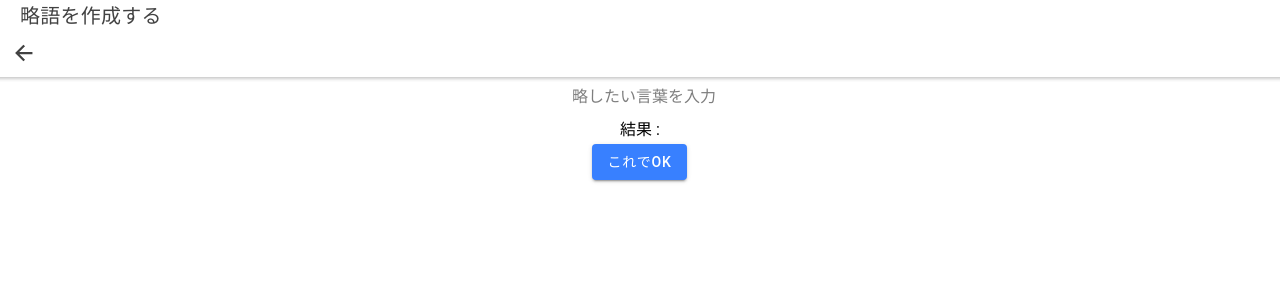
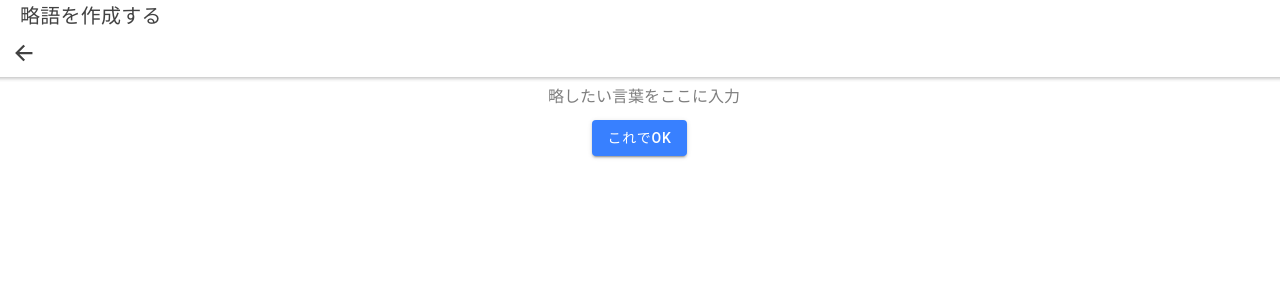
Before and after one commit to Yuta123456/word-abbreviation, a React (Create React App) app: page /create in a window 1280 px wide. Shown: the top 300 px of the page. Built offline with nearby package versions, Linux system fonts and the light colour scheme.

Commit message:
page divide

```diff
--- a/package.json
+++ b/package.json
@@ -23,6 +23,7 @@
     "react-router": "^5.1.2",
     "react-router-dom": "^5.1.2",
     "react-scripts": "3.4.0",
+    "react-share": "^4.3.1",
     "typescript": "3.8.3",
     "with": "^7.0.2"
   },
--- a/public/index.html
+++ b/public/index.html
@@ -11,7 +11,7 @@
     <meta name="viewport" content="viewport-fit=cover, width=device-width, initial-scale=1.0, minimum-scale=1.0, maximum-scale=1.0, user-scalable=no" />
     <meta name="format-detection" content="telephone=no" />
     <meta name="msapplication-tap-highlight" content="no" />
-
+    <link href="https://use.fontawesome.com/releases/v5.6.1/css/all.css" rel="stylesheet">
     <link rel="manifest" href="%PUBLIC_URL%/manifest.json" />
 
     <link rel="shortcut icon" type="image/png" href="%PUBLIC_URL%/assets/icon/favicon.png" />
--- a/src/components/CreateWord.tsx
+++ b/src/components/CreateWord.tsx
@@ -3,25 +3,31 @@ import { IonBackButton, IonButton, IonButtons, IonContent, IonHeader, IonInput,
 import Axios from 'axios';
 import LoadingComponent from './LoadingComponent';
 import { useHistory } from 'react-router-dom';
-type CreateWordPageProps = {
-    history: History
-}
+import { FacebookIcon, TwitterIcon, TwitterShareButton } from "react-share";
+import CreateWordComponent from './CreateWordComponent';
+import ResultPage from './ResultPage';
 
-const CreateWordModal: React.FC<CreateWordPageProps> = () => {
+const CreateWordModal: React.FC = () => {
     const [word, setWord] = useState("");
     const [result, setResult] = useState("");
     const [nowLoading, setNowLoading] = useState(false);
+    const [failed, setFailed] = useState(false);
     let history = useHistory();
     function sleep(msec: number) { return new Promise(resolve => setTimeout(resolve, msec)) };
     const api_url = "https://waapi-y5tash35xa-an.a.run.app/abbreviation"
-    function submitWord(submit_text: string) {
+    function submitWord() {
+        const submit_text = word
         setNowLoading(true);
         Axios.post(api_url, {
             post_text: { submit_text },
         })
             .then((response) => {
+                console.log(response);
                 setResult(response.data.result);
-                sleep(5000);
+                setNowLoading(false);
+            }).catch((ex) => {
+                setFailed(true);
+            }).then(() => {
                 setNowLoading(false);
             })
     }
@@ -29,7 +35,7 @@ const CreateWordModal: React.FC<CreateWordPageProps> = () => {
         setResult("");
         setWord("");
     }
-    function saveWord(word: string, result: string) {
+    function saveWord() {
         interface WList {
             [name: string]: string;
         }
@@ -44,6 +50,9 @@ const CreateWordModal: React.FC<CreateWordPageProps> = () => {
         init();
         history.push("./word-list")
     }
+    function createTweetText() {
+        return "お前らまだ「" + word + "」なんて使ってんのwww\n" + "今の時代は「" + result + "」だろwwww";
+    }
     return (
         <IonPage>
             <IonHeader>
@@ -54,23 +63,25 @@ const CreateWordModal: React.FC<CreateWordPageProps> = () => {
                     </IonButtons>
                 </IonToolbar>
             </IonHeader>
-            <IonContent>
-                <IonInput value={word} placeholder="略したい言葉を入力"
-                    onIonChange={e => setWord(e.detail.value!)}
-                    className="ion-text-center"
-                    disabled={result !== ""} />
-                {nowLoading ? <LoadingComponent /> : <div style={{ textAlign: "center" }}>結果 : {result}</div>}
-                {result ?
-                    <section style={{ textAlign: "center" }}>
-                        <IonButton color="success" onClick={() => saveWord(word, result)}>保存する</IonButton>
-                        <IonButton onClick={() => { init(); history.goBack() }} color="danger">保存しない</IonButton>
-                        <IonButton onClick={() => init()}>もう一度</IonButton>
-                    </section>
-                    : <section style={{ textAlign: "center" }}>
-                        <IonButton onClick={() => submitWord(word)}>これでOK</IonButton>
-                    </section>
-                }
-            </IonContent>
+            {(result === "") ?
+                // word, buttonDisabled, init, submitWord
+                <CreateWordComponent
+                    setWord={setWord}
+                    word={word}
+                    init={init}
+                    submitWord={submitWord}
+                    nowLoading={nowLoading}
+                    failed={failed}/>
+                :
+                // saveWord, init, createTweetText
+                <ResultPage
+                    saveWord={saveWord}
+                    init={init}
+                    createTweetText={createTweetText}
+                    result={result}
+                />
+
+            }
         </IonPage>
     );
 };
--- /dev/null
+++ b/src/components/CreateWordComponent.tsx
@@ -0,0 +1,31 @@
+import Axios from 'axios';
+import LoadingComponent from './LoadingComponent';
+import { useHistory } from 'react-router-dom';
+import { FacebookIcon, TwitterIcon, TwitterShareButton } from "react-share";
+import React from 'react';
+import { IonButton, IonContent, IonInput } from '@ionic/react';
+type CreateWordComponentProps = {
+    setWord:(newWord:string) => void
+    word:string
+    init:() => void
+    submitWord:() => void
+    nowLoading:boolean
+    failed:boolean
+
+}
+const CreateWordComponent: React.FC<CreateWordComponentProps> = (props) => {
+    return (
+        <IonContent>
+            <IonInput value={props.word} placeholder="略したい言葉をここに入力"
+                onIonChange={e => props.setWord(e.detail.value!)}
+                className="ion-text-center"
+            />
+            {props.nowLoading && <LoadingComponent /> }
+            {props.failed && <div className="ion-text-center">この言葉は略せない...</div>}
+            <section style={{ textAlign: "center" }}>
+                <IonButton onClick={() => props.submitWord()}>これでOK</IonButton>
+            </section>
+        </IonContent>
+    );
+}
+export default CreateWordComponent;
--- a/src/components/DeleteAlert.tsx
+++ b/src/components/DeleteAlert.tsx
@@ -12,7 +12,6 @@ const DeleteAlert: React.FC<AlertProps> = (props) => {
     <IonAlert
       isOpen={props.showAlert}
       onDidDismiss={() => props.setShowAlert(false)}
-      //cssClass='my-custom-class'
       header={'確認'}
       message={'選択した言葉たちを削除してもよろしいですか？'}
       buttons={[
--- /dev/null
+++ b/src/components/ResultPage.tsx
@@ -0,0 +1,28 @@
+import { IonButton, IonContent } from "@ionic/react";
+import React from "react";
+import { TwitterShareButton } from "react-share";
+type ResultPageProps = {
+    saveWord:() => void
+    init:() => void
+    createTweetText:() => string
+    result:string
+}
+const ResultPage: React.FC<ResultPageProps> = (props) => {
+    return (
+        <IonContent>
+            {props.result}
+            <IonButton color="success" onClick={() => props.saveWord()}>保存する</IonButton>
+            <IonButton onClick={() => props.init()}>もう一度</IonButton>
+            <IonButton>
+                <TwitterShareButton
+                    url={"https://6002c2e372793e0007898f10--blissful-benz-cd10aa.netlify.app/"}
+                    title={props.createTweetText()}
+                    hashtags={["waApp"]}>
+                    <i className="fab fa-twitter" />
+                                　Tweetする
+                </TwitterShareButton>
+            </IonButton>
+        </IonContent>
+    );
+}
+export default ResultPage;
--- a/src/pages/WordList.tsx
+++ b/src/pages/WordList.tsx
@@ -9,6 +9,7 @@ import DeleteWordButton from '../components/DeleteWordButton';
 import DeleteAlert from '../components/DeleteAlert';
 import FarewellToast from '../components/FarewellToast'
 import { helpCircleOutline } from 'ionicons/icons';
+import { TwitterIcon, TwitterShareButton } from 'react-share';
 const WordList: React.FC = () => {
   const [wordList, setWordList] = useState(JSON.parse(localStorage.getItem("wordList") || '{}'));
   const [showAlert, setShowAlert] = useState(false);
@@ -44,7 +45,8 @@ const WordList: React.FC = () => {
         </IonToolbar>
       </IonHeader>
     <IonContent>
-      {Object.keys(wordList).map((key) => {
+
+    {Object.keys(wordList).map((key) => {
         return (
           <IonItem key={key}>
             <IonCheckbox onIonChange={
```
Also changed, not shown: 1 other file (tests, documents, lock files or other folders).
